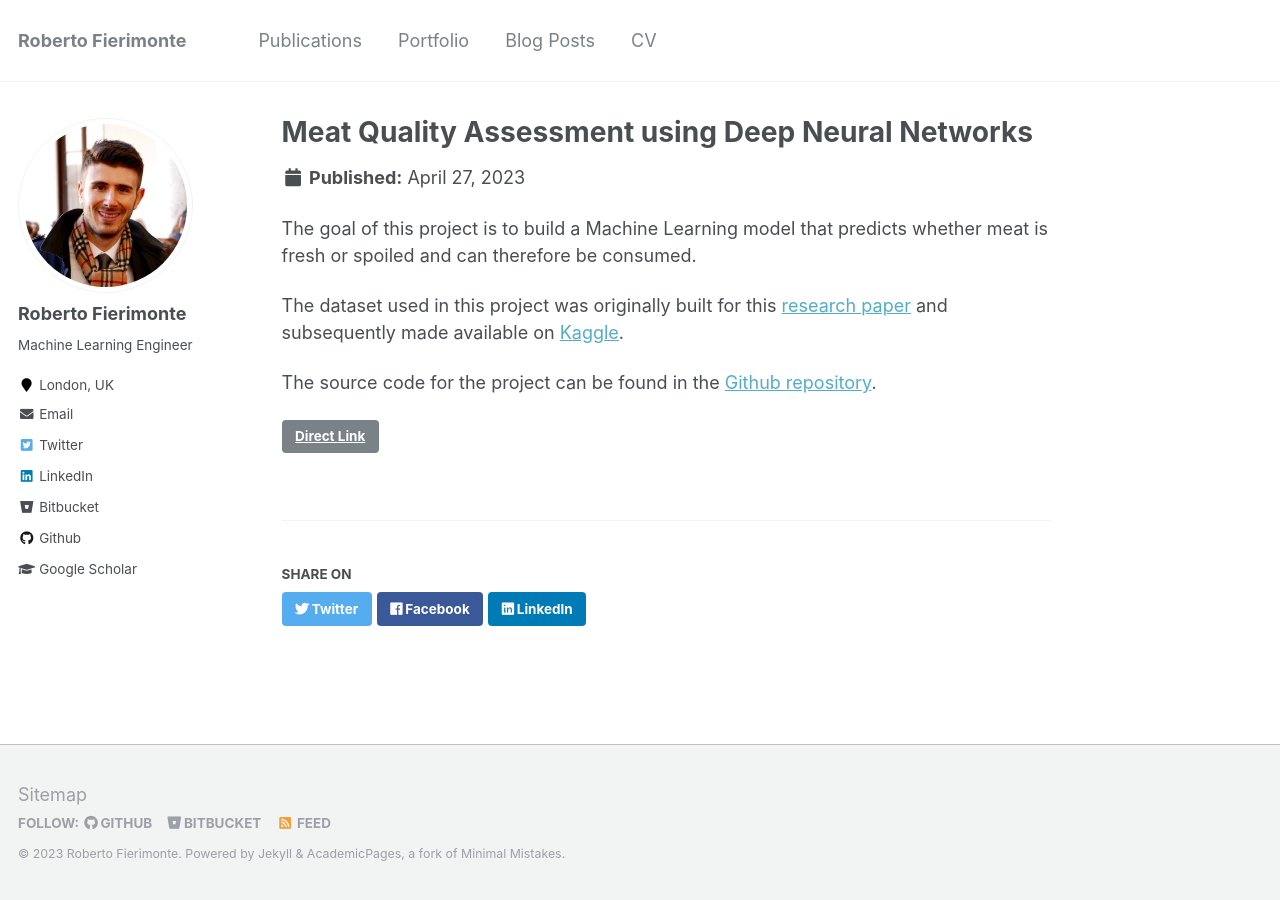
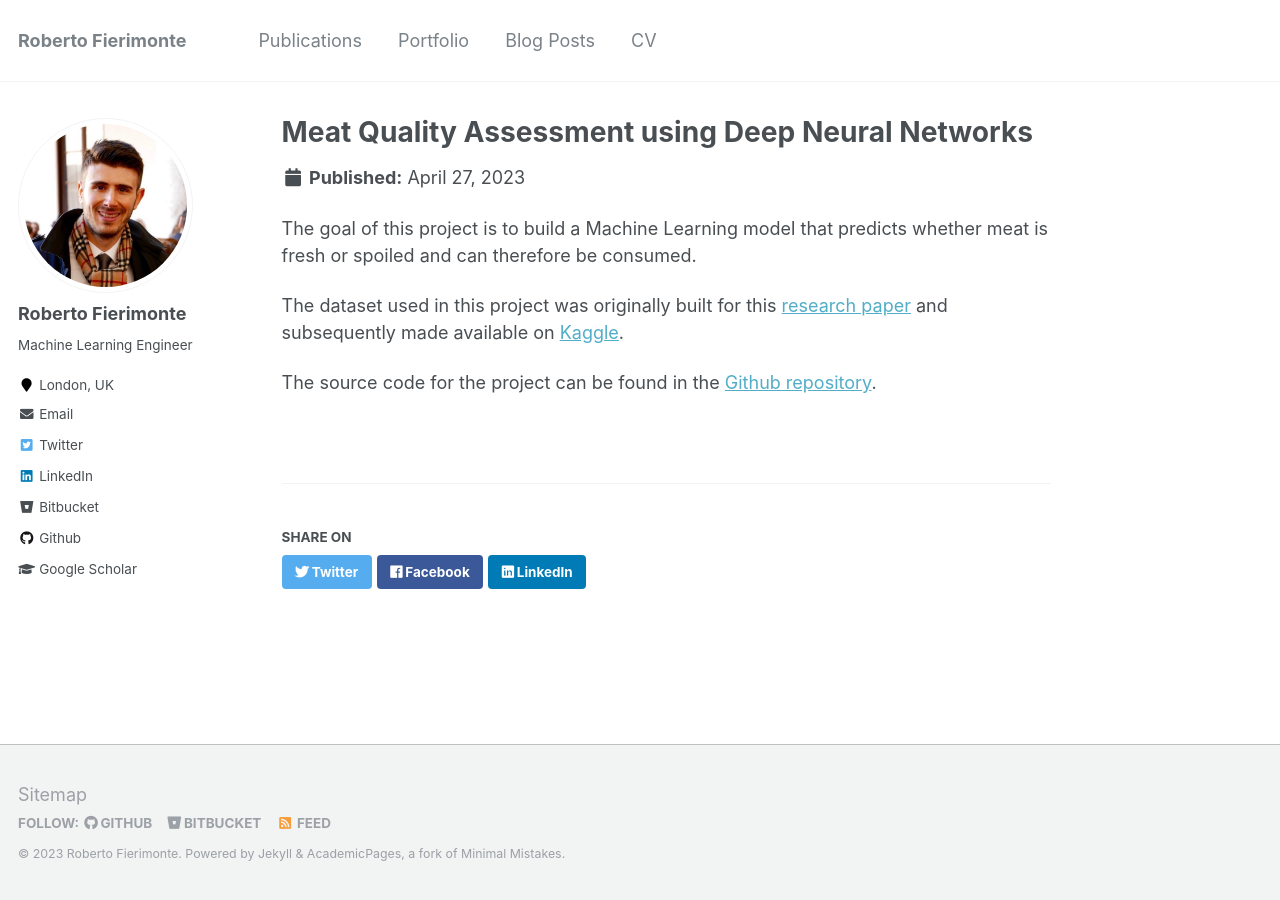
Before and after one commit to robertofierimonte/robertofierimonte.github.io, a Jekyll site: the page built from _portfolio/portfolio-meat-quality-assessment.md, in a window 1280 px wide. Built offline with Jekyll 4.4.1, drawn with Linux system fonts in a browser that asks for light colours.

Commit message:
Fixed Meat Quality Assessment
Signed-off-by: Roberto Fierimonte <roberto.fierimonte@gmail.com>

```diff
--- a/_portfolio/portfolio-1.md
+++ b/_portfolio/portfolio-meat-quality-assessment.md
@@ -1,8 +1,7 @@
 ---
 title: "Meat Quality Assessment using Deep Neural Networks"
-excerpt: "Deep Learning model to assess the quality of red meat based on sample photos.<br/><img src='/images/meat.jpeg'>"
+excerpt: "Deep Learning model to assess the quality of red meat based on sample photos.<br/><img src='/images/meat.jpg' width='500'>"
 permalink: "/portfolio/meat-quality-assessment"
-link: "https://github.com/robertofierimonte/meat-quality-assessment"
 collection: portfolio
 ---
 
```
